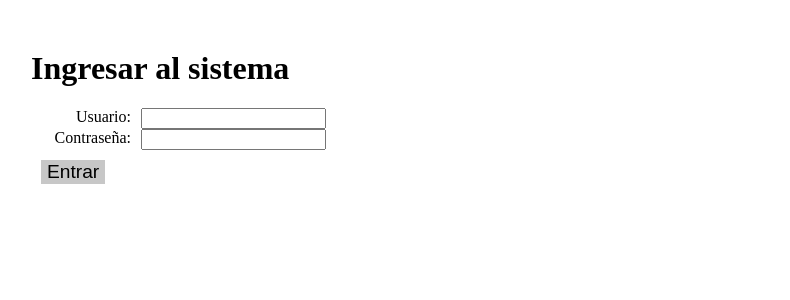
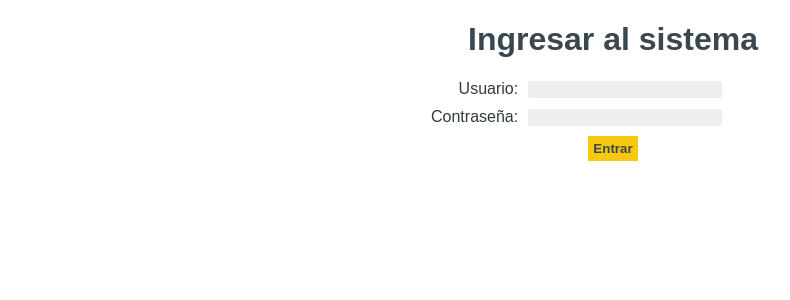
Before and after one commit to josegomezr/doomsday, a PHP site: page /login.html in a window 1280 px wide. Shown: the top 300 px of the page, without its empty margins (27-817 px from the left). Run offline with PHP 8.4, Linux system fonts and the light colour scheme.

Commit message:
estilo agregado, logre centrar esa vaina, y alinie el texto con los inputs

```diff
--- a/style.css
+++ b/style.css
@@ -3,17 +3,45 @@ div{
 }
 
 label{
+  float: left;
+  width: 35%;
   padding-right:10px;
-  width: 100px;
   text-align: right;
-  float: left;
+  font-family: Arial;
+  color: #303841;
+
+}
+
+h1{
+text-align: center;
+font-family: Arial;
+color:#3A4750;
+}
+
+input[type=text],
+[type=password]{
+	margin-bottom:10px;
+	width: 30%;
+	border-radius:2px;
+	border-style:none;
+	border-width: 0.5px;
+	background-color: #EEEEEE;
 }
 
 input[type=submit]{
-	background: #C7C7C7;
-	font-size:120%;
-	margin:10px;
+	display: block;
+	margin: auto;
+	padding:5px;
 	border-style: none;
-	display: block
-	margin: auto auto;
+	background: #F6C90E;
+	color: #3A4750;
+	font-weight: bold;
+
 }
+
+.main{
+	display: block;
+	margin: auto;
+	height: 100%;
+	width: 50%;
+}
```
